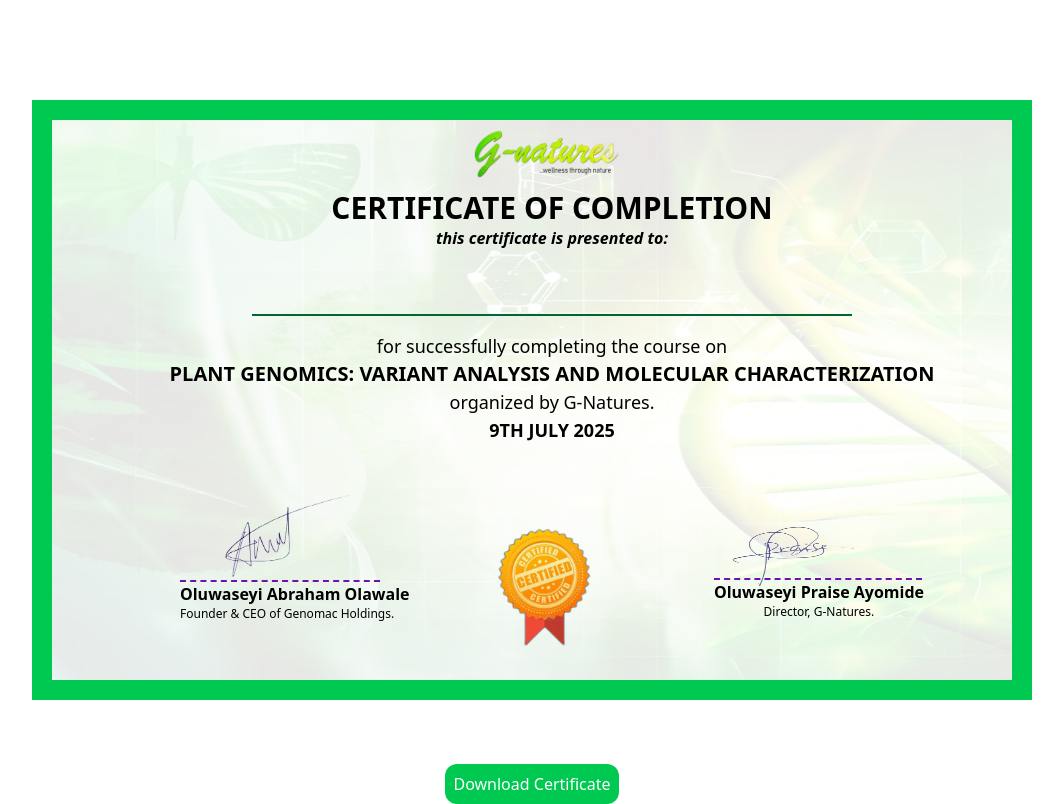
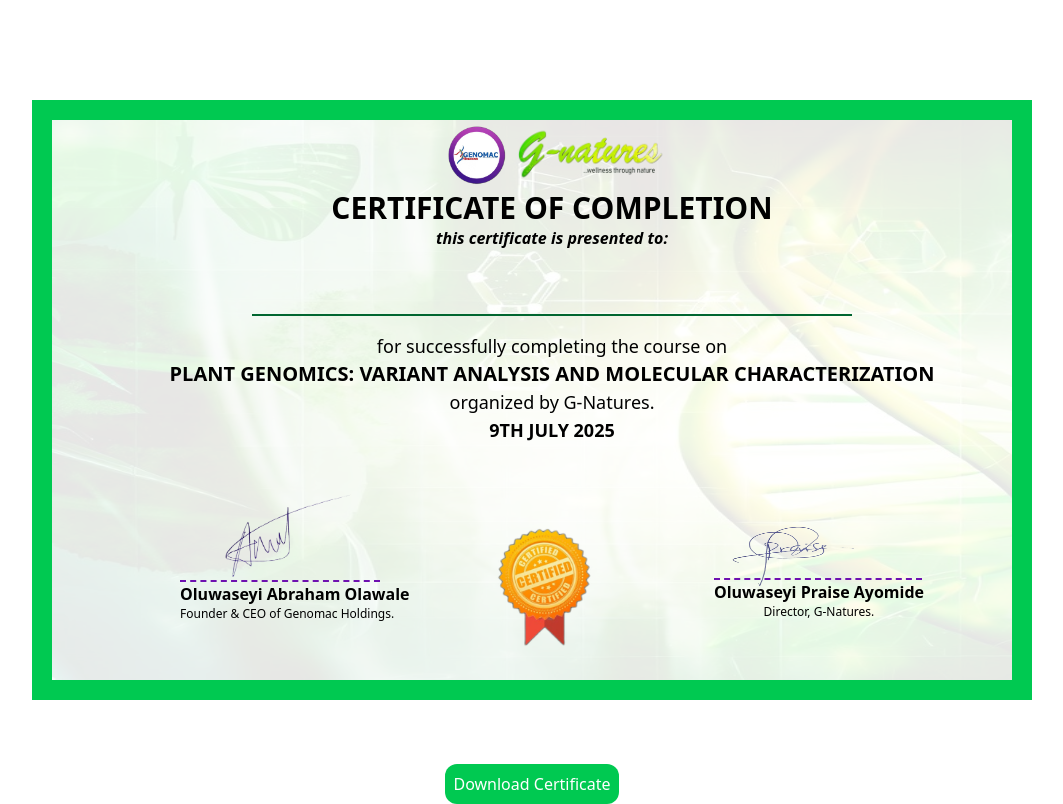
Before and after one commit to IDGoodness/certificate-gnatures, a React (Vite) app: page /certificate in a window 1280 px wide. Shown: the whole page, without its empty margins (108-1171 px from the left). Built offline with nearby package versions, Linux system fonts and the light colour scheme.

Commit message:
Watermark 003

```diff
--- a/src/Pages/Certificate.tsx
+++ b/src/Pages/Certificate.tsx
@@ -6,6 +6,7 @@ import award from '../assets/award.png';
 // import award1 from '../assets/award1.png';
 import { toPng } from 'html-to-image';
 import watermark from '../assets/watermark1.jpg';
+import genomaclogo from "../assets/genomac.png";
 
 const Certificate = () => {
     const ref = useRef(null);
@@ -75,15 +76,13 @@ const Certificate = () => {
                     <img src={watermark} alt="genes" className='absolute w-[1000px] h-[600px] opacity-10 z-0 ' />
                     <div className="relative w-[1000px] h-[600px] border-[20px] m-10 border-green-500 flex">
                         <div className="flex flex-col mx-auto">
-                            <div className="flex text-center mx-auto -my-10">
-                                <p className="mr-2">
+                            <div className="flex text-center mx-auto -my-10 ">
+                                <p className="mt-9">
+                                    <img src={genomaclogo} alt="Logo" className='w-[80px] ' />
+                                </p>
+                                <p className="" >
                                     <img src={logo} alt="logo" className="w-[150px]" />
                                 </p>
-                                {/* <p className="w-[1px] h-[50px] bg-purple-600 mt-4"></p> */}
-                                {/* <p className="mt-5 pr-16 font-bold text-xs w-[200px]">
-                                Genomac Institute Inc.
-                                <p className="-ml-2">| USA Incorporated</p>
-                                </p> */}
                             </div>
 
                             <div className="text-center mx-auto">
--- a/src/Pages/Certificate1.tsx
+++ b/src/Pages/Certificate1.tsx
@@ -7,6 +7,7 @@ import award from '../assets/award.png';
 import { toPng } from 'html-to-image';
 // import watermark from '../assets/watermark.jpg';
 import watermark1 from '../assets/watermark1.jpg';
+import genomaclogo from "../assets/genomac.png";
 
 
 const Certificate = () => {
@@ -78,14 +79,12 @@ const Certificate = () => {
                     <div className="relative w-[1000px] h-[600px] border-[20px] m-2 border-green-500 flex">
                         <div className="flex flex-col mx-auto">
                             <div className="flex text-center mx-auto -my-10 ">
-                                <p className="mr-2">
+                                <p className="mt-9">
+                                    <img src={genomaclogo} alt="Logo" className='w-[80px] ' />
+                                </p>
+                                <p className="" >
                                     <img src={logo} alt="logo" className="w-[150px]" />
                                 </p>
-                                {/* <p className="w-[1px] h-[50px] bg-purple-600 mt-4"></p> */}
-                                {/* <p className="mt-5 pr-16 font-bold text-xs w-[200px]">
-                                Genomac Institute Inc.
-                                <p className="-ml-2">| USA Incorporated</p>
-                                </p> */}
                             </div>
 
                             <div className="text-center mx-auto">
```
Also changed, not shown: src/assets/genomac.png (added).
